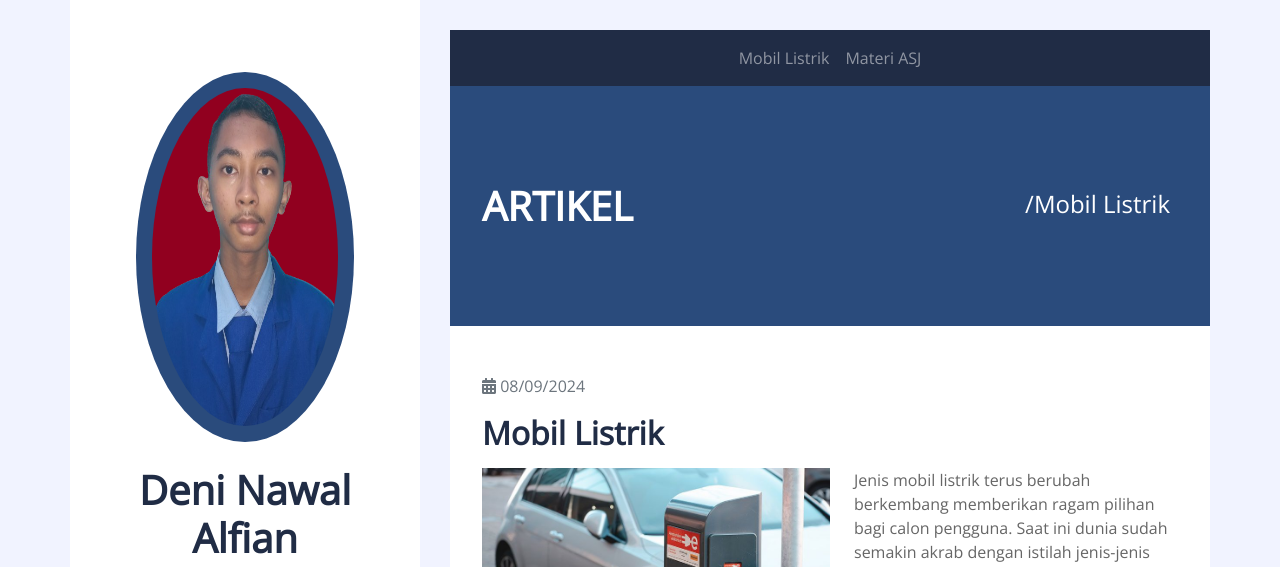
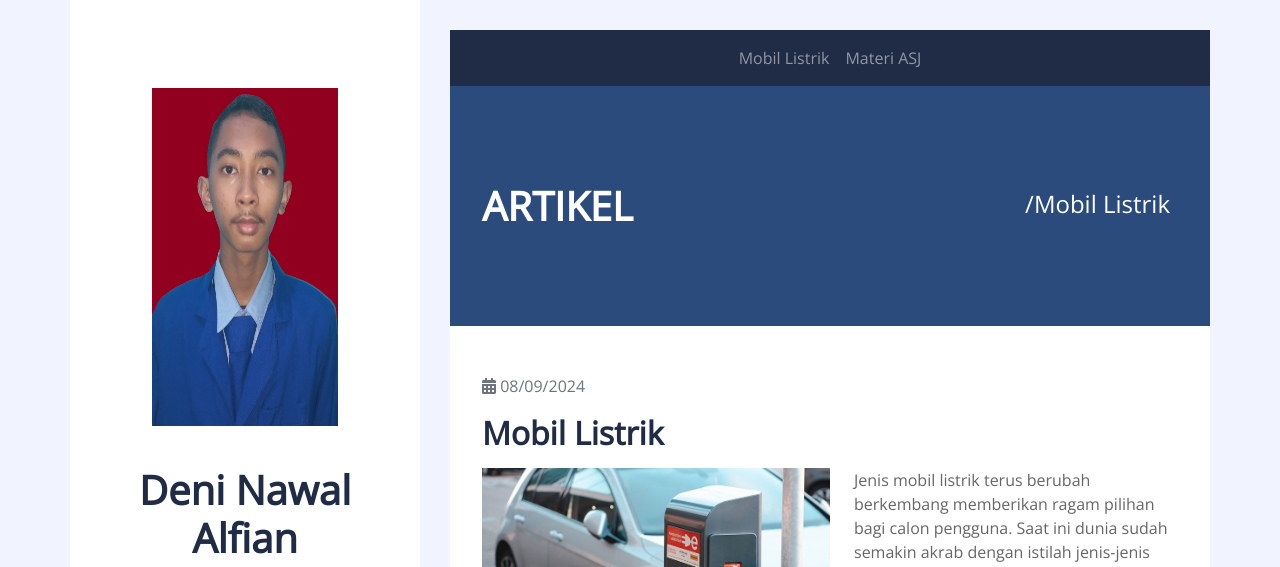
Before and after one commit to dsv-deni/deni, a plain HTML site: page index.html in a window 1280 px wide. Shown: the top 567 px of the page. Drawn offline with nearby package versions, Linux system fonts and the light colour scheme.

Commit message:
Add files via upload

```diff
--- a/index.html
+++ b/index.html
@@ -24,7 +24,7 @@
     <div class="wrapper">
         <div class="sidebar">
             <div class="sidebar-text d-flex flex-column h-100 justify-content-center text-center">
-                <img class="mx-auto d-block w-75 bg-primary img-fluid rounded-circle mb-4 p-3" src="img/Foto.png" alt="Image" style="height: 50%;">
+                <img class="mx-auto d-block w-75 img-fluid mb-4 p-3" src="img/Foto.png" alt="Image" style="height: 50%;">
                 <h1 class="font-weight-bold">Deni Nawal Alfian</h1>
                 <p class="mb-4">
                     Kelas   : XII-TKJ A<br>Umur : 17 Tahun<br>
```
Also changed, not shown: single1.html (+1 -1 lines).
